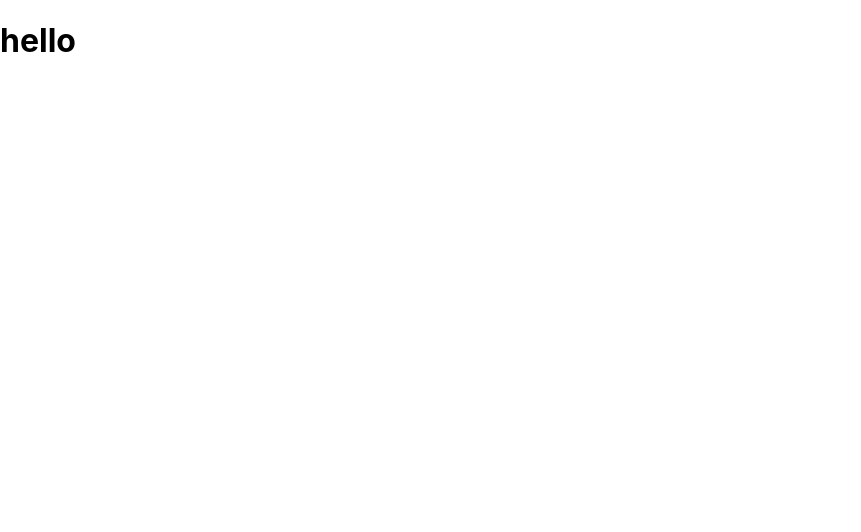
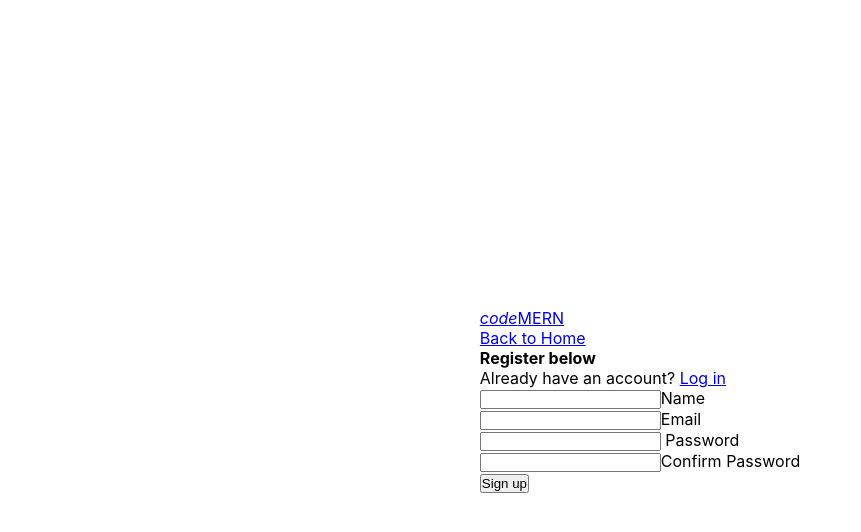
Before and after one commit to mritunjaysaha/mern-auth, a React (Create React App) app in the folder client/: page /register in a window 1280 px wide. Shown: the top 532 px of the page, without its empty margins (0-861 px from the left). Built offline with nearby package versions, Linux system fonts and the light colour scheme.

Commit message:
added auth components

```diff
--- a/client/package.json
+++ b/client/package.json
@@ -42,5 +42,5 @@
       "last 1 safari version"
     ]
   },
-  "proxy": "http://localhost:8000"
+  "proxy": "http://localhost:9000"
 }
--- a/client/src/App.css
+++ b/client/src/App.css
@@ -0,0 +1,16 @@
+*,
+*::after,
+*::before {
+    margin: 0;
+    padding: 0;
+    /* text-decoration: none;
+    border: none; */
+    box-sizing: border-box;
+}
+
+body {
+    display: flex;
+    justify-content: center;
+    align-items: center;
+    min-height: 100vh;
+}
--- a/client/src/App.js
+++ b/client/src/App.js
@@ -1,10 +1,21 @@
 import "./App.css";
+import { BrowserRouter, Route } from "react-router-dom";
+
+import { Navbar } from "./components/layout/navbar";
+import { Landing } from "./components/layout/landing";
+import { Register } from "./components/auth/register";
+import { Login } from "./components/auth/login";
 
 function App() {
     return (
-        <div className="App">
-            <h1>hello</h1>
-        </div>
+        <BrowserRouter>
+            <div className="App">
+                <Navbar />
+                <Route exact path="/" component={Landing} />
+                <Route exact path="/register" component={Register} />
+                <Route exact path="/login" component={Login} />
+            </div>
+        </BrowserRouter>
     );
 }
 
--- /dev/null
+++ b/client/src/components/auth/login.js
@@ -0,0 +1,65 @@
+import { useState } from "react";
+import { Link } from "react-router-dom";
+
+export function Login() {
+    const [user, setUser] = useState({ email: "", password: "", errors: {} });
+
+    function handleChange(e) {
+        setUser((user) => ({ ...user, [e.target.id]: e.target.value }));
+    }
+
+    function handleSubmit(e) {
+        e.preventDefault();
+
+        const userData = {
+            email: user.email,
+            password: user.password,
+        };
+
+        console.log({ userData });
+    }
+
+    return (
+        <div>
+            <div>
+                <div>
+                    <Link to="/">Back to home</Link>
+                    <div>
+                        <h4>
+                            <b>Log in</b> below
+                        </h4>
+                        <p>
+                            Don't have an account?{" "}
+                            <Link to="/register">Register</Link>
+                        </p>
+                    </div>
+                    <form noValidate onSubmit={handleSubmit}>
+                        <div>
+                            <input
+                                id="email"
+                                type="email"
+                                value={user.email}
+                                error={user.errors.email}
+                                onChange={handleChange}
+                            />
+                            <label htmlFor="email">Email</label>
+                        </div>
+                        <div>
+                            <input
+                                id="password"
+                                type="password"
+                                value={user.password}
+                                error={user.errors.password}
+                                onChange={handleChange}
+                            />
+                            <label htmlFor="password">Password</label>
+                        </div>
+                        <div>
+                            <button type="submit">Log in</button>
+                        </div>
+                    </form>
+                </div>
+            </div>
+        </div>
+    );
+}
--- /dev/null
+++ b/client/src/components/auth/register.js
@@ -0,0 +1,93 @@
+import { useState } from "react";
+import { Link } from "react-router-dom";
+
+export function Register() {
+    const [user, setUser] = useState({
+        name: "",
+        email: "",
+        password: "",
+        password2: "",
+        errors: {},
+    });
+
+    function handleChange(e) {
+        setUser((user) => ({
+            ...user,
+            [e.target.id]: e.target.value,
+        }));
+    }
+
+    function handleSubmit(e) {
+        e.preventDefault();
+
+        const newUser = {
+            name: user.name,
+            email: user.email,
+            password: user.password,
+            password2: user.password2,
+        };
+
+        console.log({ newUser });
+    }
+
+    return (
+        <div>
+            <div>
+                <div>
+                    <Link to="/">Back to Home</Link>
+                    <h4>
+                        <b>Register</b> below
+                    </h4>
+                    <p>
+                        Already have an account? <Link to="/login">Log in</Link>
+                    </p>
+                </div>
+                <form noValidate onSubmit={handleSubmit}>
+                    <div>
+                        <input
+                            id="name"
+                            type="text"
+                            value={user.name}
+                            error={user.errors.name}
+                            onChange={handleChange}
+                        />
+                        <label htmlFor="name">Name</label>
+                    </div>
+                    <div>
+                        <input
+                            id="email"
+                            type="email"
+                            value={user.email}
+                            error={user.errors.email}
+                            onChange={handleChange}
+                        />
+                        <label htmlFor="email">Email</label>
+                    </div>
+                    <div>
+                        <input
+                            id="password"
+                            type="password"
+                            value={user.password}
+                            error={user.errors.password}
+                            onChange={handleChange}
+                        />
+                        <label htmlFor="password"> Password</label>
+                    </div>
+                    <div>
+                        <input
+                            id="password2"
+                            type="password"
+                            value={user.password}
+                            error={user.errors.password}
+                            onChange={handleChange}
+                        />
+                        <label htmlFor="password2">Confirm Password</label>
+                    </div>
+                    <div>
+                        <button type="submit">Sign up</button>
+                    </div>
+                </form>
+            </div>
+        </div>
+    );
+}
--- a/client/src/components/layout/landing.js
+++ b/client/src/components/layout/landing.js
@@ -0,0 +1,27 @@
+import { Link } from "react-router-dom";
+
+export function Landing() {
+    return (
+        <div>
+            <div>
+                <div>
+                    <h4>
+                        <b>Build</b> a login/auth app with the <span>MERN</span>{" "}
+                        stack from scratch
+                    </h4>
+                    <p>
+                        Create a minimal full-stack app with user authentication
+                        via passport and JWTs
+                    </p>
+                    <br />
+                    <div>
+                        <Link to="/register">Register</Link>
+                    </div>
+                    <div>
+                        <Link to="/login">Log In</Link>
+                    </div>
+                </div>
+            </div>
+        </div>
+    );
+}
--- a/client/src/components/layout/navbar.js
+++ b/client/src/components/layout/navbar.js
@@ -0,0 +1,16 @@
+import { Link } from "react-router-dom";
+
+export function Navbar() {
+    return (
+        <div>
+            <nav>
+                <div>
+                    <Link to="/">
+                        <i>code</i>
+                        MERN
+                    </Link>
+                </div>
+            </nav>
+        </div>
+    );
+}
```
